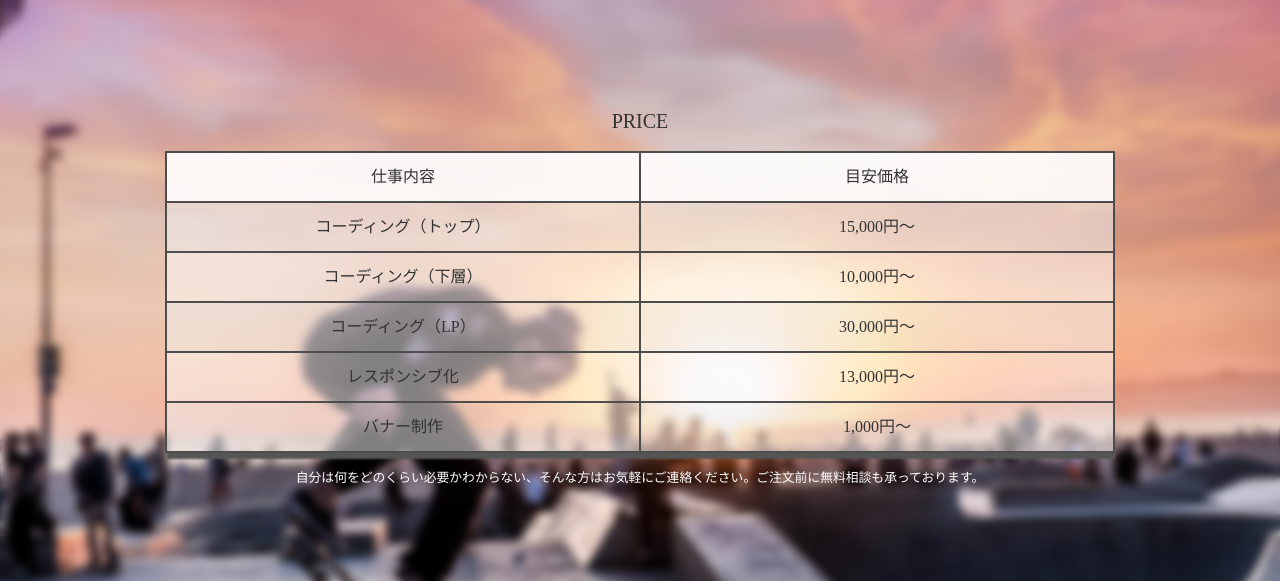
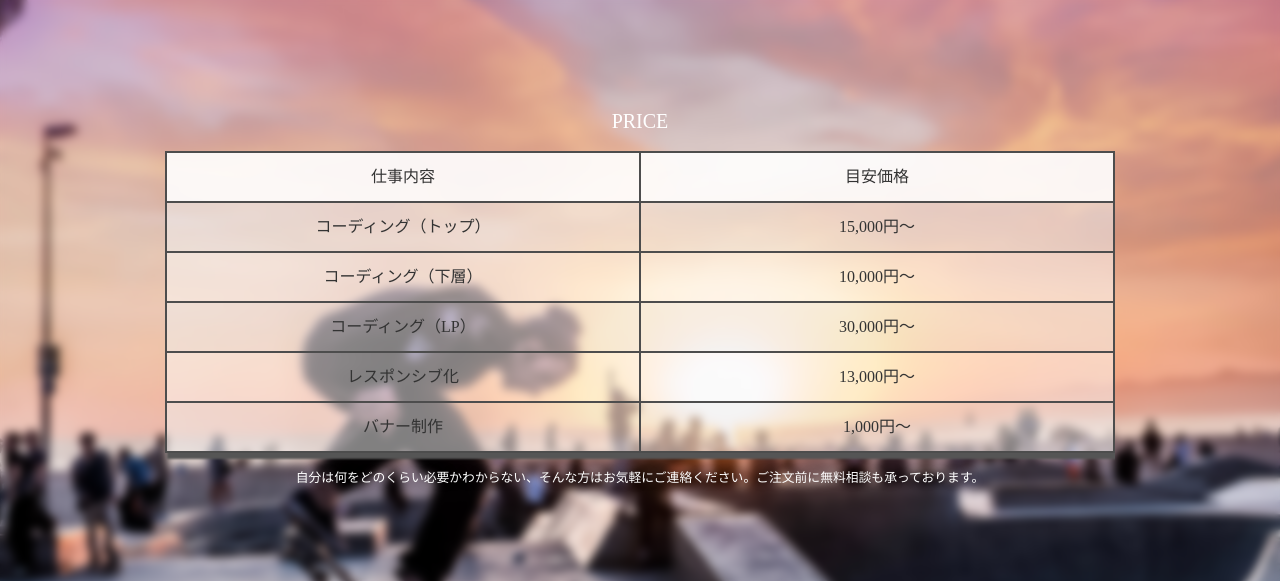
Before and after one commit to karin1358/portfolio, a PHP site: page / in a window 1280 px wide. Shown: the part 1499-2080 px from the top of the page. Run offline with PHP 8.4, Linux system fonts and the light colour scheme; some libraries are stand-ins or nearby versions.

Commit message:
Update stylesheet.css

```diff
--- a/stylesheet.css
+++ b/stylesheet.css
@@ -498,7 +498,7 @@ text-align:center;
   width: 100%;
 }
 h5{
-	color:white;
+	color:white !important;
 	font-size:30px;
 	padding:30px;
 	margin: 0 auto;
```
